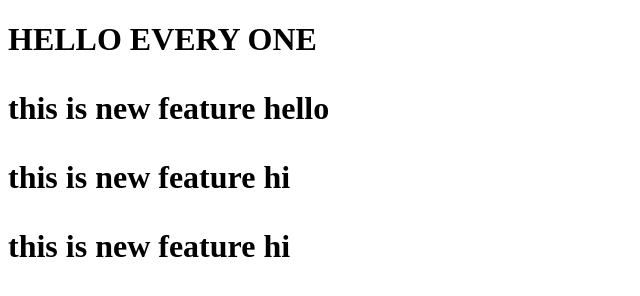
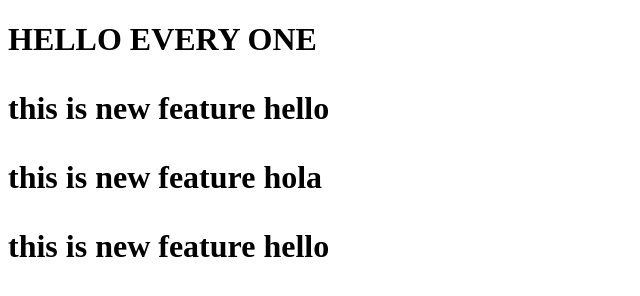
Before and after one commit to Abhinay25670/localrepo, a plain HTML site: page index.html in a window 1280 px wide. Shown: the whole page, without its empty margins (0-640 px from the left). Drawn offline with Linux system fonts and the light colour scheme.

Commit message:
this is commited

```diff
--- a/index.html
+++ b/index.html
@@ -10,10 +10,11 @@
 
       <p>this is new feature hello</p>
 
-      <p>this is new feature hi</p>
+      <p>this is new feature hola
+      </p>
 
 
-      <p>this is new feature hi</p>
+      <p>this is new feature hello</p>
 
 
 </body>
```
